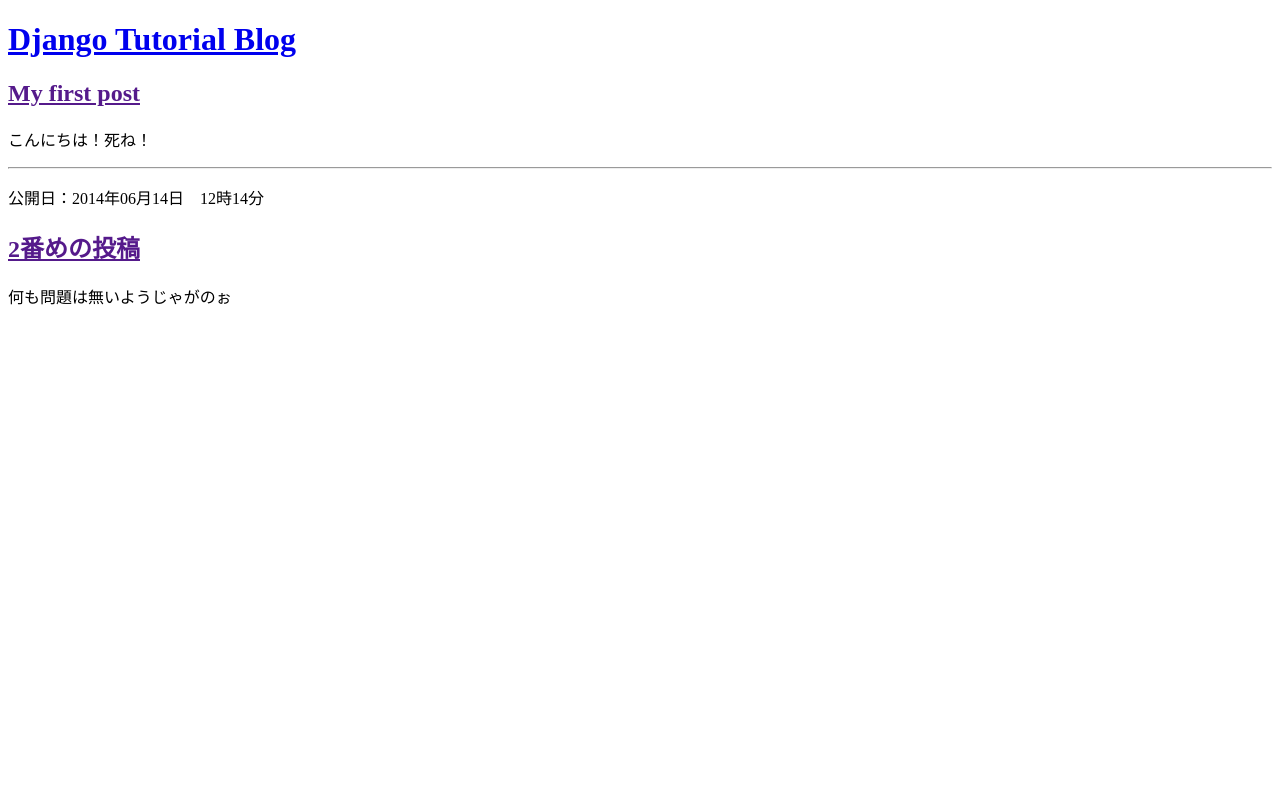
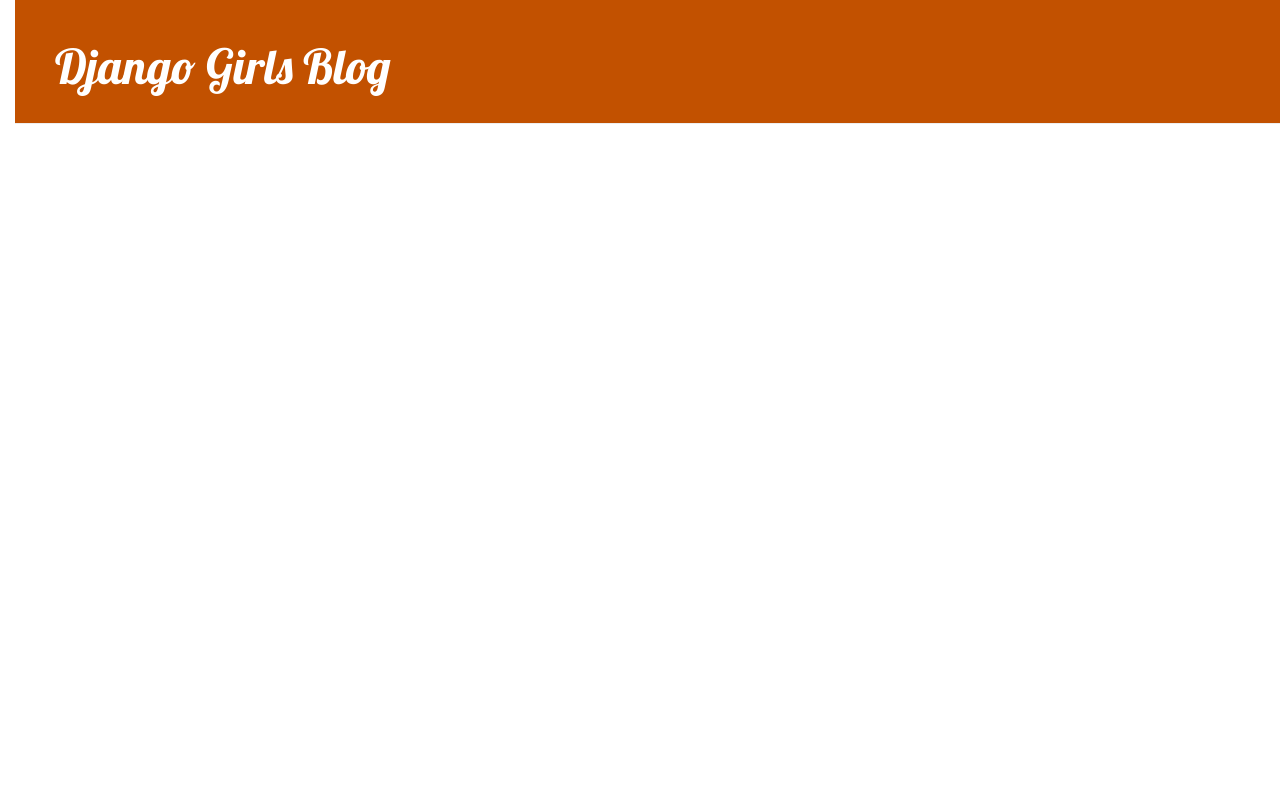
Before and after one commit to g-enokido/Django-Tutorial, a Django app: page / in a window 1280 px wide. Run offline with Django 3.2, Linux system fonts and the light colour scheme; tables that the repository leaves empty hold one stand-in row (values such as "Sample post"); some libraries are stand-ins or nearby versions.

Commit message:
Added view and template for detailed blog post as well as CSS for the site

```diff
--- /dev/null
+++ b/blog/static/css/blog.css
@@ -0,0 +1,50 @@
+body {
+    padding-left     :15px;
+}
+
+.page-header {
+    background-color: #C25100;
+    margin-top: 0;
+    padding: 20px 20px 20px 40px;
+}
+
+.page-header h1, .page-header h1 a, .page-header h1 a:visited, .page-header h1 a:active {
+    color: #ffffff;
+    font-size: 36pt;
+    text-decoration: none;
+}
+
+.content {
+    margin-left: 40px;
+}
+
+h1, h2, h3, h4 {
+    font-family: 'Lobster', cursive;
+}
+
+.date {
+    color: #828282;
+}
+
+.save {
+    float: right;
+}
+
+.post-form textarea, .post-form input {
+    width: 100%;
+}
+
+.top-menu, .top-menu:hover, .top-menu:visited {
+    color: #ffffff;
+    float: right;
+    font-size: 26pt;
+    margin-right: 20px;
+}
+
+.post {
+    margin-bottom: 70px;
+}
+
+.post h2 a, .post h2 a:visited {
+    color: #000000;
+}
--- /dev/null
+++ b/blog/templates/blog/base.html
@@ -0,0 +1,27 @@
+{% load static %}
+<html>
+
+<head>
+    <title>Django Girls blog</title>
+    <link rel="stylesheet" href="//maxcdn.bootstrapcdn.com/bootstrap/3.2.0/css/bootstrap.min.css">
+    <link rel="stylesheet" href="//maxcdn.bootstrapcdn.com/bootstrap/3.2.0/css/bootstrap-theme.min.css">
+    <link href='//fonts.googleapis.com/css?family=Lobster&subset=latin,latin-ext' rel='stylesheet' type='text/css'>
+    <link rel="stylesheet" href="{% static 'css/blog.css' %}">
+</head>
+
+<body>
+    <div class="page-header">
+        <h1><a href="/">Django Girls Blog</a></h1>
+    </div>
+
+    <div class="content container">
+        <div class="row">
+            <div class="col-md-8">
+                {% block content %}
+                {% endblock %}
+            </div>
+        </div>
+    </div>
+</body>
+
+</html>
--- a/blog/templates/blog/post_list.html
+++ b/blog/templates/blog/post_list.html
@@ -1,29 +1,12 @@
-<!DOCTYPE html>
-<html>
-
-<head>
-    <title>試作型ブログ01</title>
-</head>
-
-<body>
-    <div>
-        <h1><a href="/">Django Tutorial Blog</a></h1>
+{% extends 'blog/base.html' %}
+{% block content%}
+{% for post in posts %}
+<div class="post">
+    <div class="date">
+        {{ post.published_date }}
     </div>
-    <div>
-        {% for post in posts %}
-        <p>{{ post.title }}</p>
-        <p>{{ post.text | linebreaksbr }}</p>
-        <p>{{ post.publoshed_date }}</p>
-        {% endfor %}
-        <h2><a href="">My first post</a></h2>
-        <p>こんにちは！死ね！</p>
-    </div>
-    <hr>
-    <div>
-        <p>公開日：2014年06月14日　12時14分</p>
-        <h2><a href="">2番めの投稿</a></h2>
-        <p>何も問題は無いようじゃがのぉ</p>
-    </div>
-</body>
-
-</html>
+    <h2><a href="{% url 'post_detail' pk=post.pk %}">{{ post.title }}</a></h2>
+    <p>{{ post.text|linebreaksbr }}</p>
+</div>
+{% endfor %}
+{% endblock %}
--- a/blog/urls.py
+++ b/blog/urls.py
@@ -3,4 +3,5 @@ from . import views
 
 urlpatterns = [
     path('', views.post_list, name='post_list'),
+    path('post/<int:pk>/', views.post_detail, name='post_detail')
 ]
--- a/blog/views.py
+++ b/blog/views.py
@@ -1,4 +1,4 @@
-from django.shortcuts import render
+from django.shortcuts import render, get_object_or_404
 from django.utils import timezone
 from .models import Post
 
@@ -9,3 +9,8 @@ def post_list(request):
     posts = Post.objects.filter(
         published_date__lte=timezone.now()).order_by('published_date')
     return render(request, 'blog/post_list.html', {'posts': posts})
+
+
+def post_detail(request, pk):
+    post = get_object_or_404(Post, pk=pk)
+    return render(request, 'blog/post_detail.html', {'post': post})
--- a/mysite/settings.py
+++ b/mysite/settings.py
@@ -119,4 +119,3 @@ USE_TZ = True
 # https://docs.djangoproject.com/en/2.2/howto/static-files/
 
 STATIC_URL = '/static/'
-STATIC_ROOT = os.path.join(BASE_DIR, 'static')
```
Also changed, not shown: blog/templates/blog/post_detail.html (added, +11 -0 lines).
